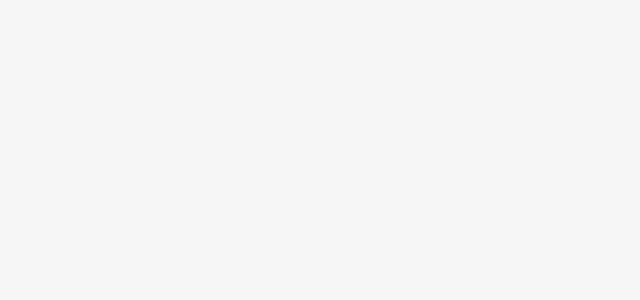
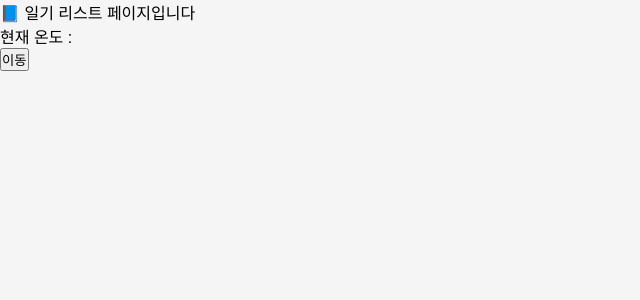
Before and after one commit to clwmfksek/weather-diary, a React (Vite) app: page /home in a window 1280 px wide. Before the commit this address had no page. Shown: the top 300 px of the page, without its empty margins (0-640 px from the left). Built offline with nearby package versions, Linux system fonts and the light colour scheme.

Commit message:
fix:loading fix

```diff
--- a/src/App.jsx
+++ b/src/App.jsx
@@ -11,7 +11,7 @@ function App() {
     <BrowserRouter>
       <GlobalStyle />
       <Routes>
-        <Route path="/" element={<Home />} />
+        <Route path="/home" element={<Home />} />
         <Route path="/write" element={<Write />} />
         <Route path="/edit" element={<Edit />} />
         <Route path="/loading" element={<Loading />} />
--- a/src/pages/Home.jsx
+++ b/src/pages/Home.jsx
@@ -8,14 +8,14 @@ import { useLocation } from "react-router";
 function Home() {
   const [diaryList, setDiaryList] = useState([]);
   const location = useLocation();
-  const { info } = location.state || {};
+  const { weatherData } = location.state || {};
   useEffect(() => {
     setDiaryList(st.loadDiary());
   }, []);
   return (
     <>
       <div>📘 일기 리스트 페이지입니다</div>
-      <div>현재 온도 : {info}</div>
+      <div>현재 온도 : {weatherData}</div>
       <Move />
       <DiaryComponents gets={diaryList} setDiaryList={setDiaryList} />
     </>
--- a/src/pages/Loading.jsx
+++ b/src/pages/Loading.jsx
@@ -2,13 +2,17 @@ import useWeather from "../hooks/useWeather";
 import styled from "styled-components";
 import spinner from "../assets/spinner.gif";
 import { useNavigate } from "react-router";
-import { useEffect, useState } from "react";
+import { useEffect } from "react";
 
 export default function Loading() {
-  const [info, setInfo] = useState(useWeather());
+  const weatherData = useWeather().weather;
   const navigate = useNavigate();
-  console.log(info);
-  navigate("/", { state: info });
+  useEffect(() => {
+    if (weatherData !== "") {
+      navigate("/home", { state: { weatherData } });
+      console.log(weatherData);
+    }
+  }, [weatherData, navigate]);
 
   return (
     <Background>
--- a/src/pages/Write.jsx
+++ b/src/pages/Write.jsx
@@ -75,7 +75,7 @@ function WriteDiary({ onChangeEvent, submitFunc, getValues }) {
 
 function Move() {
   const navigate = useNavigate();
-  return <button onClick={() => navigate("/")}>이동</button>;
+  return <button onClick={() => navigate("/home")}>이동</button>;
 }
 
 const Container = styled.div`
```
